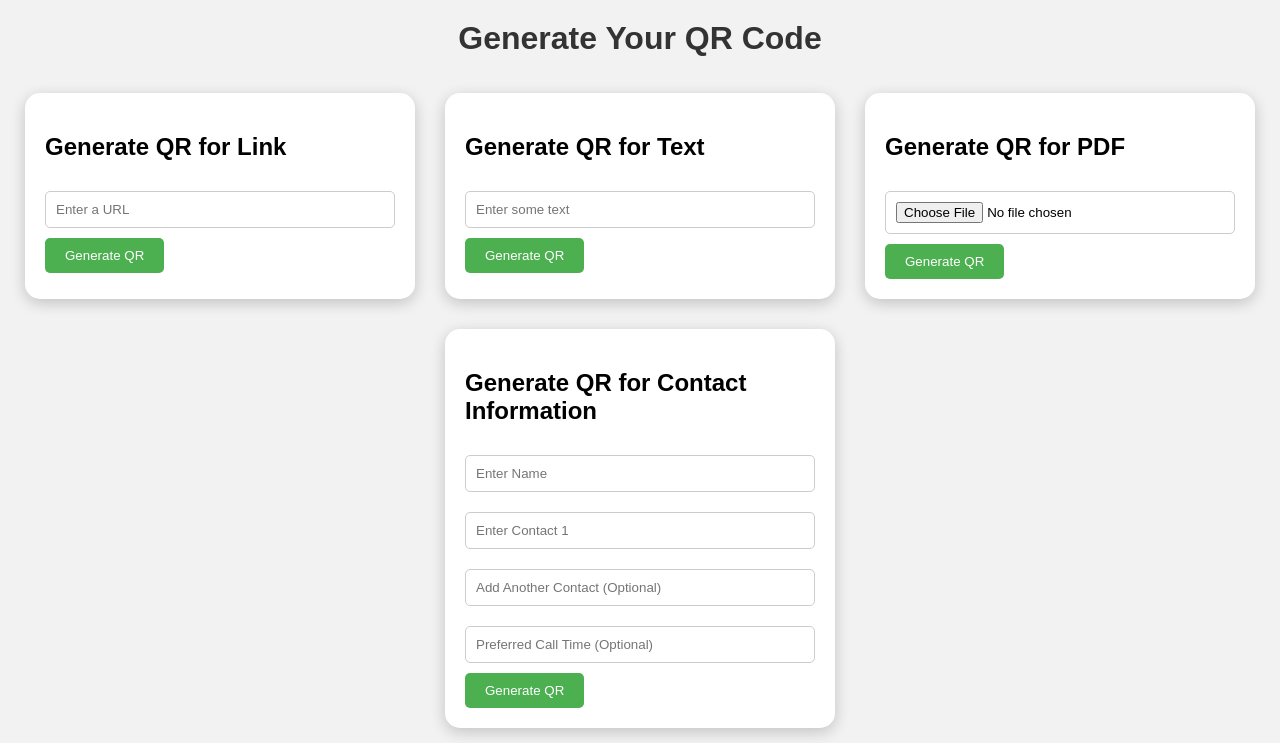
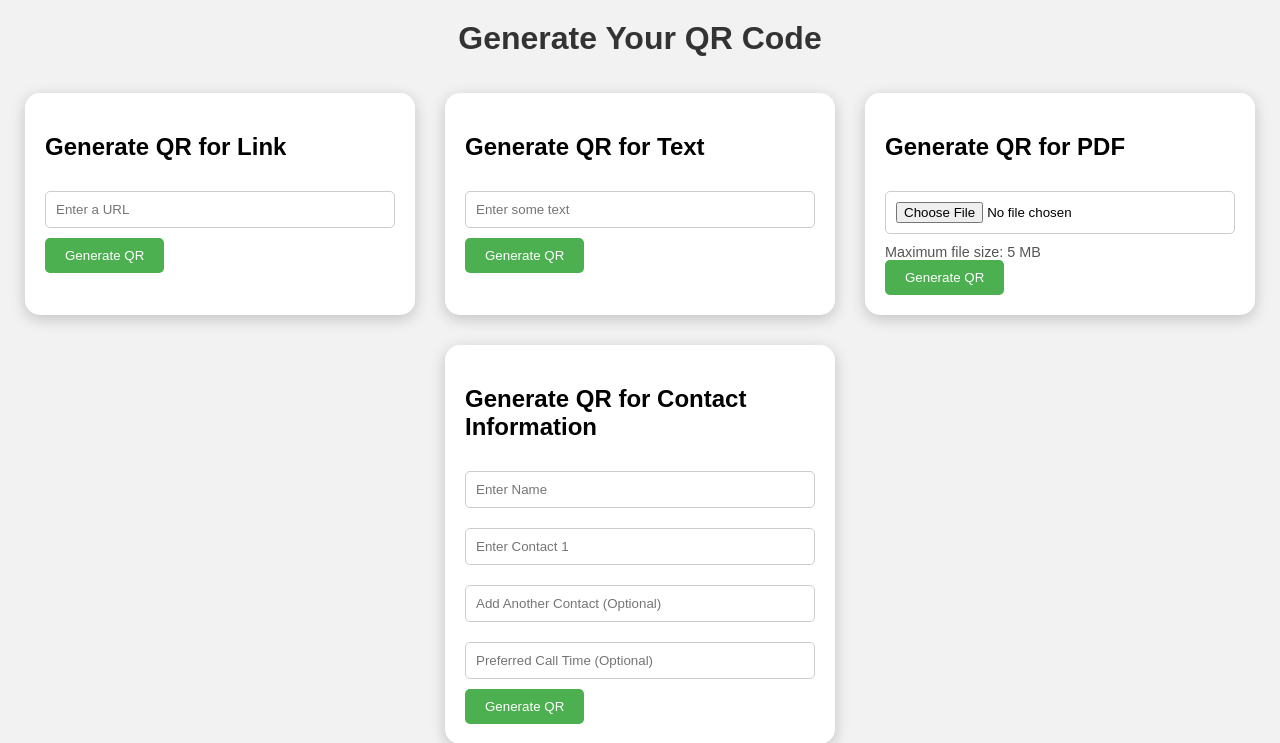
Before and after one commit to Github-tesr/qrcodegenerator, a Flask app: page /main in a window 1280 px wide. Shown: the top 743 px of the page. Run offline with Flask 3, Linux system fonts and the light colour scheme.

Commit message:
main.html

```diff
--- a/qr code/template/main.html
+++ b/qr code/template/main.html
@@ -72,34 +72,34 @@
             background-color: #45a049;
         }
 
-        /* Loading overlay styles */
-        #loading {
-            display: none; /* Hidden by default */
-            position: fixed;
-            left: 0;
-            top: 0;
-            width: 100%;
-            height: 100%;
-            background-color: rgba(255, 255, 255, 0.8);
-            justify-content: center;
-            align-items: center;
-            z-index: 1000;
+        /* Error message styles */
+        .error {
+            color: red;
+            font-size: 0.9em;
         }
 
-        #loading .spinner {
-            border: 8px solid #f3f3f3; /* Light grey */
-            border-top: 8px solid #3498db; /* Blue */
-            border-radius: 50%;
-            width: 60px;
-            height: 60px;
-            animation: spin 2s linear infinite;
-        }
-
-        @keyframes spin {
-            0% { transform: rotate(0deg); }
-            100% { transform: rotate(360deg); }
+        /* File size limit information styles */
+        .file-size-limit {
+            font-size: 0.9em;
+            color: #555;
         }
     </style>
+    <script>
+        function validatePDFSize(input) {
+            const maxSize = 5 * 1024 * 1024; // 5 MB
+            const file = input.files[0];
+            const errorMessage = document.getElementById('pdf-error');
+
+            if (file) {
+                if (file.size > maxSize) {
+                    errorMessage.textContent = "File size exceeds 5 MB limit.";
+                    input.value = ""; // Clear the input
+                } else {
+                    errorMessage.textContent = ""; // Clear the error message
+                }
+            }
+        }
+    </script>
 </head>
 <body>
     <h1>Generate Your QR Code</h1>
@@ -126,7 +126,9 @@
         <div class="form-box">
             <h2>Generate QR for PDF</h2>
             <form action="/generate-pdf" method="POST" enctype="multipart/form-data" onsubmit="showLoading()">
-                <input type="file" name="pdf_file" accept=".pdf" required>
+                <input type="file" name="pdf_file" accept=".pdf" required onchange="validatePDFSize(this)">
+                <div id="pdf-error" class="error"></div> <!-- Error message for PDF size -->
+                <div class="file-size-limit">Maximum file size: 5 MB</div> <!-- Size limit note -->
                 <button type="submit">Generate QR</button>
             </form>
         </div>
@@ -143,6 +145,5 @@
             </form>
         </div>
     </div>
-
 </body>
 </html>
```
